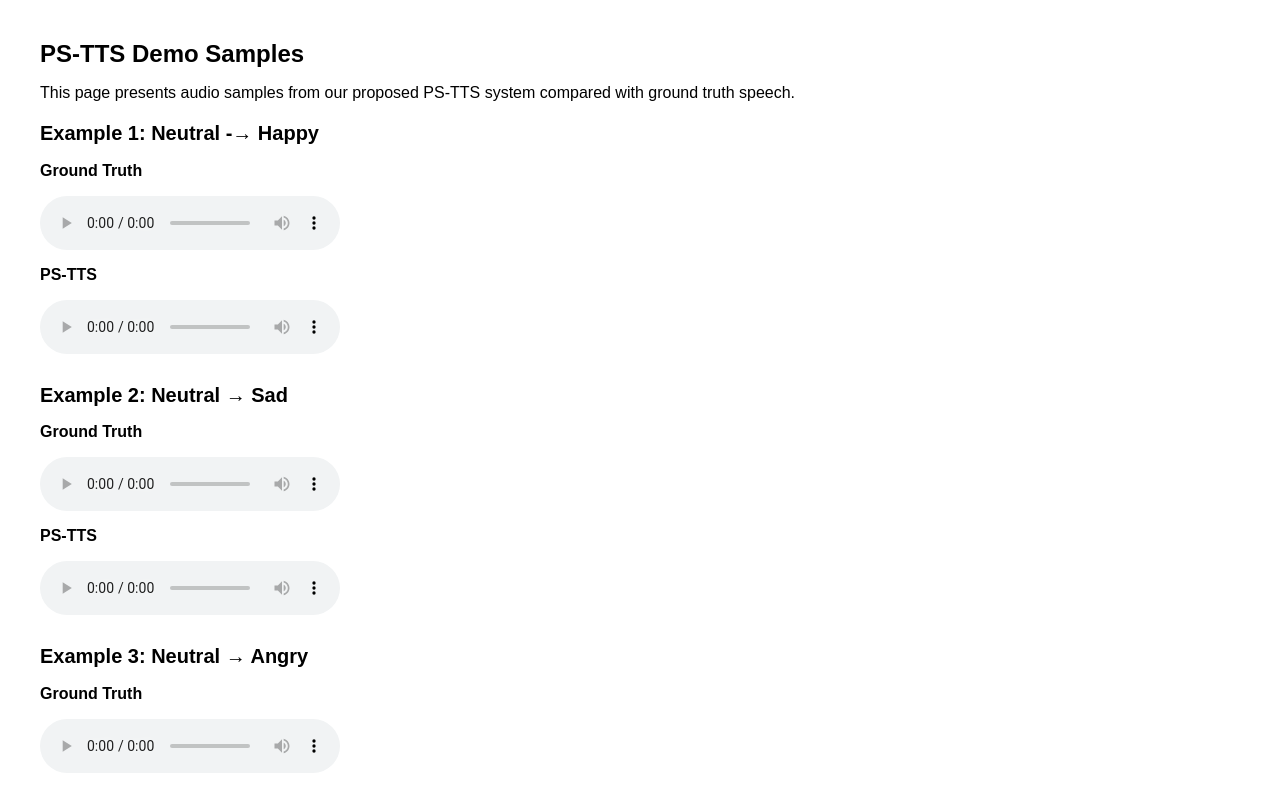
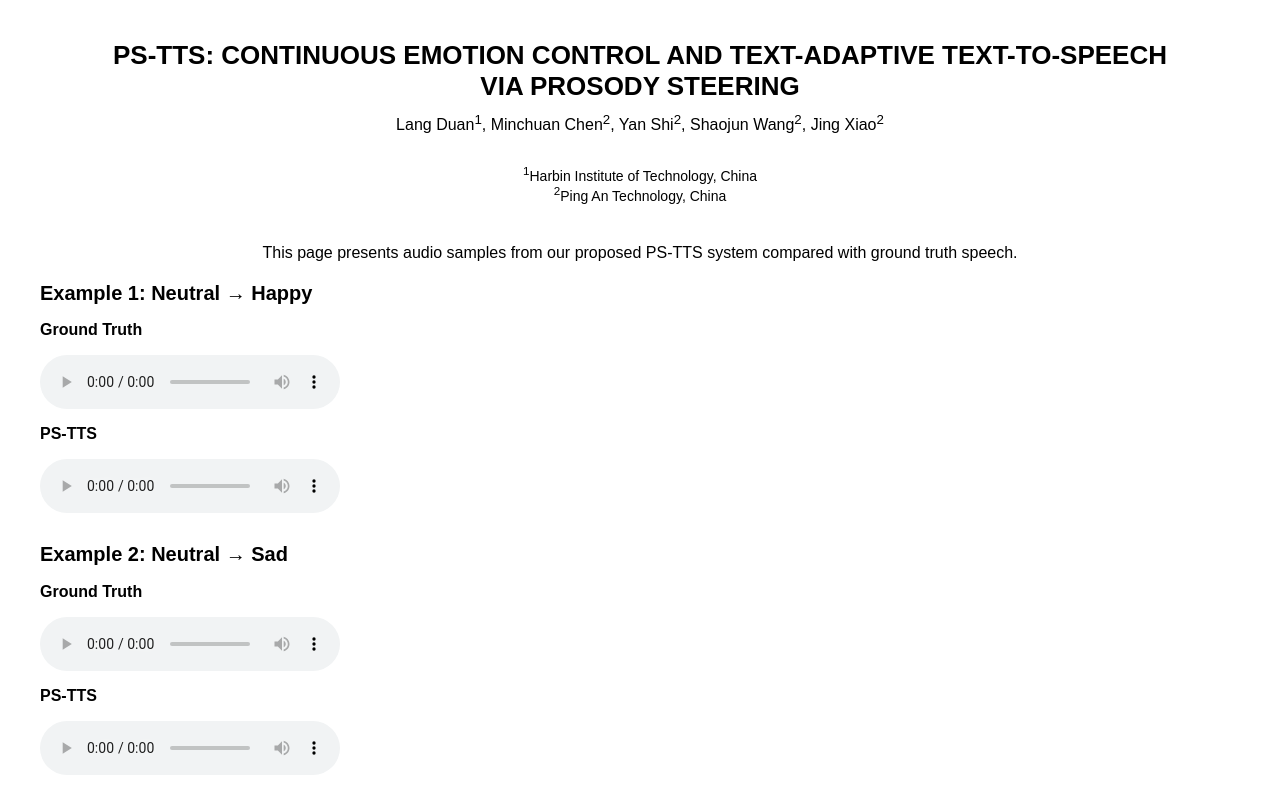
Before and after one commit to FishLang11/PS-TTS, a plain HTML site: page index.html in a window 1280 px wide. Shown: the top 786 px of the page. Drawn offline with Linux system fonts and the light colour scheme.

Commit message:
Update index.html

```diff
--- a/index.html
+++ b/index.html
@@ -4,19 +4,31 @@
   <meta charset="UTF-8">
   <title>PS-TTS Demo</title>
   <style>
-    body { font-family: Arial, sans-serif; margin: 40px; }
-    h1 { font-size: 24px; }
-    h2 { margin-top: 20px; font-size: 20px; }
+    body { font-family: Arial, sans-serif; margin: 40px; text-align: center; }
+    h1 { font-size: 26px; margin-bottom: 10px; }
+    h2 { margin-top: 20px; font-size: 20px; text-align: left; }
+    .authors { font-size: 16px; margin-bottom: 30px; }
+    .affiliation { font-size: 14px; margin-bottom: 40px; }
     audio { margin-bottom: 10px; display: block; }
-    .sample { margin-bottom: 30px; }
+    .sample { margin-bottom: 30px; text-align: left; }
   </style>
 </head>
 <body>
-  <h1>PS-TTS Demo Samples</h1>
+  <h1>PS-TTS: CONTINUOUS EMOTION CONTROL AND TEXT-ADAPTIVE TEXT-TO-SPEECH<br>
+  VIA PROSODY STEERING</h1>
+
+  <div class="authors">
+    Lang Duan<sup>1</sup>, Minchuan Chen<sup>2</sup>, Yan Shi<sup>2</sup>, Shaojun Wang<sup>2</sup>, Jing Xiao<sup>2</sup>
+  </div>
+  <div class="affiliation">
+    <sup>1</sup>Harbin Institute of Technology, China<br>
+    <sup>2</sup>Ping An Technology, China
+  </div>
+
   <p>This page presents audio samples from our proposed PS-TTS system compared with ground truth speech.</p>
 
   <div class="sample">
-    <h2>Example 1: Neutral -→ Happy</h2>
+    <h2>Example 1: Neutral → Happy</h2>
     <p><b>Ground Truth</b></p>
     <audio controls>
       <source src="audio/example1_gt.wav" type="audio/wav">
```
